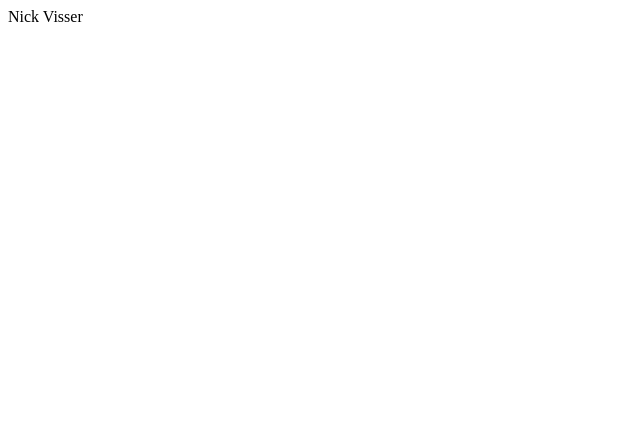
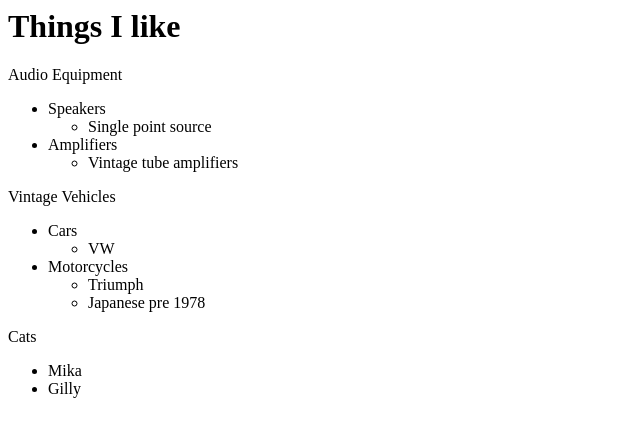
Before and after one commit to NickViss89/html-me-something, a plain HTML site: page index.html in a window 1280 px wide. Shown: the whole page, without its empty margins (0-640 px from the left). Drawn offline with Linux system fonts and the light colour scheme.

Commit message:
Basic outline made

```diff
--- a/index.html
+++ b/index.html
@@ -1 +1,44 @@
-<p>Nick Visser</p>
+<!DOCTYPE html5>
+<html>
+    <head>
+    <title>Hobbies and Passions</title>
+    </head>
+    <body>
+        <div>
+            <h1>Things I like</h1>
+        </div>
+        <div>
+        <p>Audio Equipment</p>
+            <ul>
+                <li>Speakers</li>
+                <ul>
+                    <li>Single point source</li>
+                </ul>
+                <li>Amplifiers</li>
+                <ul>
+                    <li>Vintage tube amplifiers</li>
+                </ul>
+            </ul>
+        <p>Vintage Vehicles</p>
+            <ul>
+                <li>Cars</li>
+                <ul>
+                    <li>VW</li>
+                </ul>
+                <li>Motorcycles</li>
+                <ul>
+                    <li>Triumph</li>
+                    <li>Japanese pre 1978</li>
+                </ul>
+            </ul>
+        <p>Cats
+            <ul>
+                <li>Mika</li>
+                <li>Gilly</li>
+            </ul>
+        </p>
+        </div>
+        <p></p>
+        <p></p>
+
+    </body>
```
